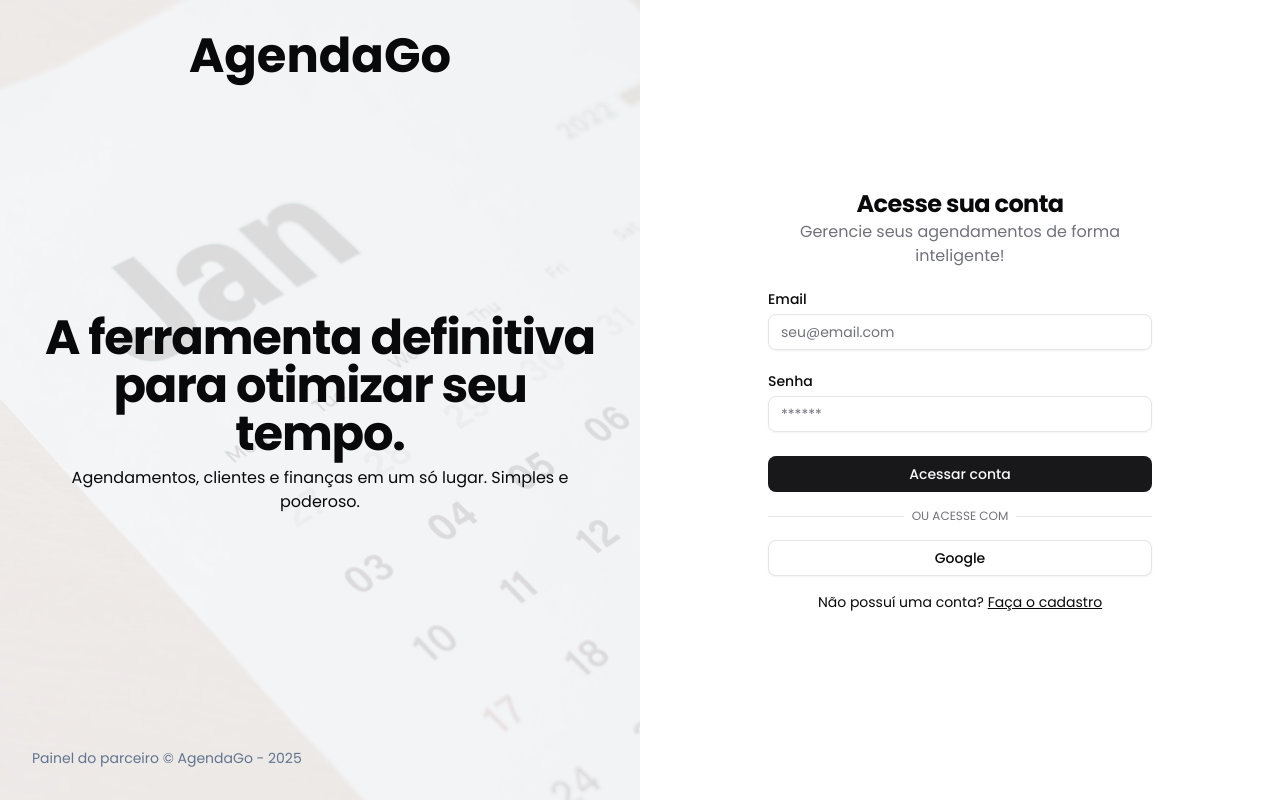
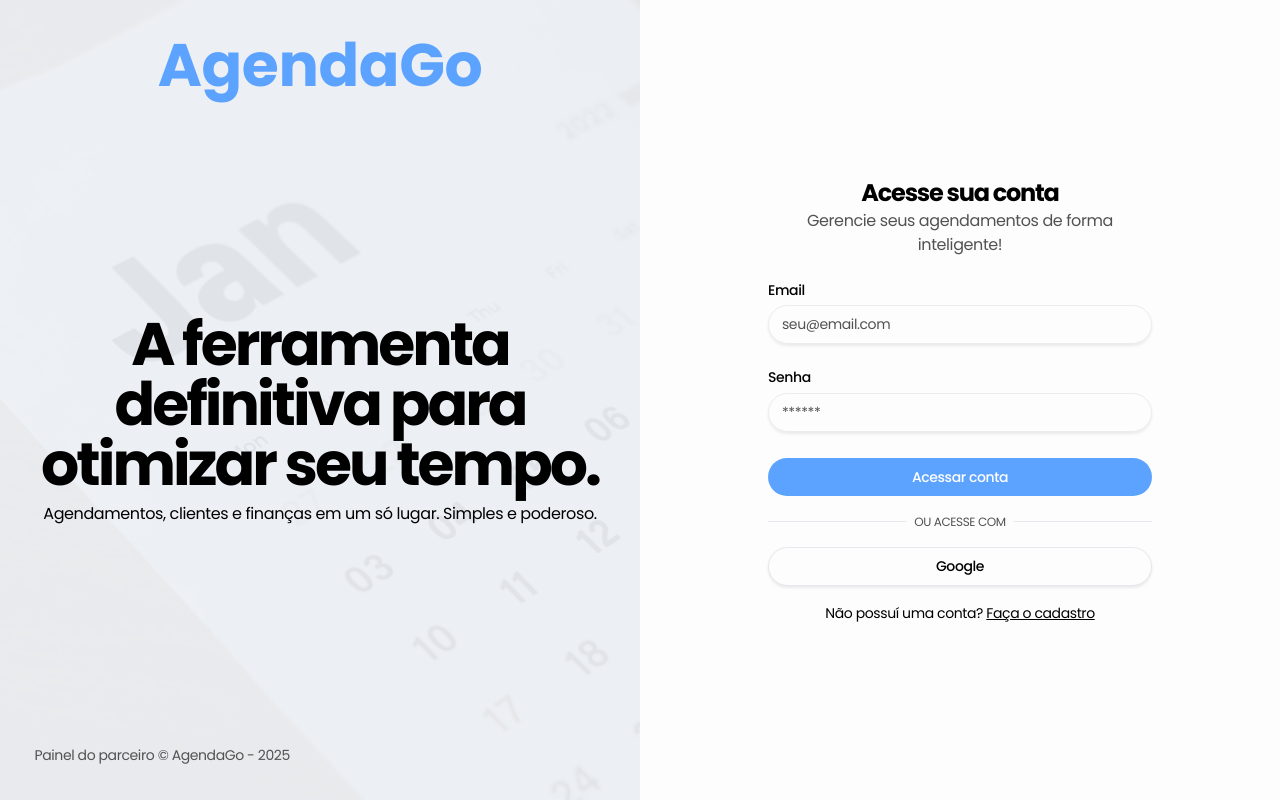
Before and after one commit to DosSantosDev2022/agenda-go-app, a Next.js app: page /auth/login in a window 1280 px wide. Built offline with nearby package versions, Linux system fonts and the light colour scheme.

Commit message:
fix: corrigindo erro no redirecionamento para onboarding

```diff
--- a/src/app/globals.css
+++ b/src/app/globals.css
@@ -3,113 +3,176 @@
 
 @custom-variant dark (&:is(.dark *));
 
+:root {
+  --background: oklch(0.9940 0 0);
+  --foreground: oklch(0 0 0);
+  --card: oklch(0.9940 0 0);
+  --card-foreground: oklch(0 0 0);
+  --popover: oklch(0.9911 0 0);
+  --popover-foreground: oklch(0 0 0);
+  --primary: oklch(0.7105 0.1532 255.7086);
+  --primary-foreground: oklch(1.0000 0 0);
+  --secondary: oklch(0.9540 0.0063 255.4755);
+  --secondary-foreground: oklch(0.1344 0 0);
+  --muted: oklch(0.9702 0 0);
+  --muted-foreground: oklch(0.4386 0 0);
+  --accent: oklch(0.9393 0.0288 266.3680);
+  --accent-foreground: oklch(0.5445 0.1903 259.4848);
+  --destructive: oklch(0.6290 0.1902 23.0704);
+  --destructive-foreground: oklch(1.0000 0 0);
+  --border: oklch(0.9300 0.0094 286.2156);
+  --input: oklch(0.9401 0 0);
+  --ring: oklch(0 0 0);
+  --chart-1: oklch(0.7459 0.1483 156.4499);
+  --chart-2: oklch(0.5393 0.2713 286.7462);
+  --chart-3: oklch(0.7336 0.1758 50.5517);
+  --chart-4: oklch(0.5828 0.1809 259.7276);
+  --chart-5: oklch(0.5590 0 0);
+  --sidebar: oklch(0.9777 0.0051 247.8763);
+  --sidebar-foreground: oklch(0 0 0);
+  --sidebar-primary: oklch(0 0 0);
+  --sidebar-primary-foreground: oklch(1.0000 0 0);
+  --sidebar-accent: oklch(0.9401 0 0);
+  --sidebar-accent-foreground: oklch(0 0 0);
+  --sidebar-border: oklch(0.9401 0 0);
+  --sidebar-ring: oklch(0 0 0);
+  --font-sans: Plus Jakarta Sans, sans-serif;
+  --font-serif: Lora, serif;
+  --font-mono: IBM Plex Mono, monospace;
+  --radius: 1.4rem;
+  --shadow-x: 0px;
+  --shadow-y: 2px;
+  --shadow-blur: 3px;
+  --shadow-spread: 0px;
+  --shadow-opacity: 0.16;
+  --shadow-color: hsl(0 0% 0%);
+  --shadow-2xs: 0px 2px 3px 0px hsl(0 0% 0% / 0.08);
+  --shadow-xs: 0px 2px 3px 0px hsl(0 0% 0% / 0.08);
+  --shadow-sm: 0px 2px 3px 0px hsl(0 0% 0% / 0.16), 0px 1px 2px -1px hsl(0 0% 0% / 0.16);
+  --shadow: 0px 2px 3px 0px hsl(0 0% 0% / 0.16), 0px 1px 2px -1px hsl(0 0% 0% / 0.16);
+  --shadow-md: 0px 2px 3px 0px hsl(0 0% 0% / 0.16), 0px 2px 4px -1px hsl(0 0% 0% / 0.16);
+  --shadow-lg: 0px 2px 3px 0px hsl(0 0% 0% / 0.16), 0px 4px 6px -1px hsl(0 0% 0% / 0.16);
+  --shadow-xl: 0px 2px 3px 0px hsl(0 0% 0% / 0.16), 0px 8px 10px -1px hsl(0 0% 0% / 0.16);
+  --shadow-2xl: 0px 2px 3px 0px hsl(0 0% 0% / 0.40);
+  --tracking-normal: -0.025em;
+  --spacing: 0.27rem;
+}
+
+.dark {
+  --background: oklch(0.2223 0.0060 271.1393);
+  --foreground: oklch(0.9551 0 0);
+  --card: oklch(0.2568 0.0076 274.6528);
+  --card-foreground: oklch(0.9551 0 0);
+  --popover: oklch(0.2568 0.0076 274.6528);
+  --popover-foreground: oklch(0.9551 0 0);
+  --primary: oklch(0.7105 0.1532 255.7086);
+  --primary-foreground: oklch(1.0000 0 0);
+  --secondary: oklch(0.2940 0.0130 272.9312);
+  --secondary-foreground: oklch(0.9551 0 0);
+  --muted: oklch(0.2940 0.0130 272.9312);
+  --muted-foreground: oklch(0.7058 0 0);
+  --accent: oklch(0.2795 0.0368 260.0310);
+  --accent-foreground: oklch(0.7857 0.1153 246.6596);
+  --destructive: oklch(0.7106 0.1661 22.2162);
+  --destructive-foreground: oklch(1.0000 0 0);
+  --border: oklch(0.3289 0.0092 268.3843);
+  --input: oklch(0.3289 0.0092 268.3843);
+  --ring: oklch(0.6132 0.2294 291.7437);
+  --chart-1: oklch(0.8003 0.1821 151.7110);
+  --chart-2: oklch(0.6132 0.2294 291.7437);
+  --chart-3: oklch(0.8077 0.1035 19.5706);
+  --chart-4: oklch(0.6691 0.1569 260.1063);
+  --chart-5: oklch(0.7058 0 0);
+  --sidebar: oklch(0.2011 0.0039 286.0396);
+  --sidebar-foreground: oklch(0.9551 0 0);
+  --sidebar-primary: oklch(0.6132 0.2294 291.7437);
+  --sidebar-primary-foreground: oklch(1.0000 0 0);
+  --sidebar-accent: oklch(0.2940 0.0130 272.9312);
+  --sidebar-accent-foreground: oklch(0.6132 0.2294 291.7437);
+  --sidebar-border: oklch(0.3289 0.0092 268.3843);
+  --sidebar-ring: oklch(0.6132 0.2294 291.7437);
+  --font-sans: Plus Jakarta Sans, sans-serif;
+  --font-serif: Lora, serif;
+  --font-mono: IBM Plex Mono, monospace;
+  --radius: 1.4rem;
+  --shadow-x: 0px;
+  --shadow-y: 2px;
+  --shadow-blur: 3px;
+  --shadow-spread: 0px;
+  --shadow-opacity: 0.16;
+  --shadow-color: hsl(0 0% 0%);
+  --shadow-2xs: 0px 2px 3px 0px hsl(0 0% 0% / 0.08);
+  --shadow-xs: 0px 2px 3px 0px hsl(0 0% 0% / 0.08);
+  --shadow-sm: 0px 2px 3px 0px hsl(0 0% 0% / 0.16), 0px 1px 2px -1px hsl(0 0% 0% / 0.16);
+  --shadow: 0px 2px 3px 0px hsl(0 0% 0% / 0.16), 0px 1px 2px -1px hsl(0 0% 0% / 0.16);
+  --shadow-md: 0px 2px 3px 0px hsl(0 0% 0% / 0.16), 0px 2px 4px -1px hsl(0 0% 0% / 0.16);
+  --shadow-lg: 0px 2px 3px 0px hsl(0 0% 0% / 0.16), 0px 4px 6px -1px hsl(0 0% 0% / 0.16);
+  --shadow-xl: 0px 2px 3px 0px hsl(0 0% 0% / 0.16), 0px 8px 10px -1px hsl(0 0% 0% / 0.16);
+  --shadow-2xl: 0px 2px 3px 0px hsl(0 0% 0% / 0.40);
+}
+
 @theme inline {
   --color-background: var(--background);
   --color-foreground: var(--foreground);
-  --font-sans: var(--font-geist-sans);
-  --font-mono: var(--font-geist-mono);
+  --color-card: var(--card);
+  --color-card-foreground: var(--card-foreground);
+  --color-popover: var(--popover);
+  --color-popover-foreground: var(--popover-foreground);
+  --color-primary: var(--primary);
+  --color-primary-foreground: var(--primary-foreground);
+  --color-secondary: var(--secondary);
+  --color-secondary-foreground: var(--secondary-foreground);
+  --color-muted: var(--muted);
+  --color-muted-foreground: var(--muted-foreground);
+  --color-accent: var(--accent);
+  --color-accent-foreground: var(--accent-foreground);
+  --color-destructive: var(--destructive);
+  --color-destructive-foreground: var(--destructive-foreground);
+  --color-border: var(--border);
+  --color-input: var(--input);
+  --color-ring: var(--ring);
+  --color-chart-1: var(--chart-1);
+  --color-chart-2: var(--chart-2);
+  --color-chart-3: var(--chart-3);
+  --color-chart-4: var(--chart-4);
+  --color-chart-5: var(--chart-5);
+  --color-sidebar: var(--sidebar);
+  --color-sidebar-foreground: var(--sidebar-foreground);
+  --color-sidebar-primary: var(--sidebar-primary);
+  --color-sidebar-primary-foreground: var(--sidebar-primary-foreground);
+  --color-sidebar-accent: var(--sidebar-accent);
+  --color-sidebar-accent-foreground: var(--sidebar-accent-foreground);
+  --color-sidebar-border: var(--sidebar-border);
   --color-sidebar-ring: var(--sidebar-ring);
-  --color-sidebar-border: var(--sidebar-border);
-  --color-sidebar-accent-foreground: var(--sidebar-accent-foreground);
-  --color-sidebar-accent: var(--sidebar-accent);
-  --color-sidebar-primary-foreground: var(--sidebar-primary-foreground);
-  --color-sidebar-primary: var(--sidebar-primary);
-  --color-sidebar-foreground: var(--sidebar-foreground);
-  --color-sidebar: var(--sidebar);
-  --color-chart-5: var(--chart-5);
-  --color-chart-4: var(--chart-4);
-  --color-chart-3: var(--chart-3);
-  --color-chart-2: var(--chart-2);
-  --color-chart-1: var(--chart-1);
-  --color-ring: var(--ring);
-  --color-input: var(--input);
-  --color-border: var(--border);
-  --color-destructive: var(--destructive);
-  --color-accent-foreground: var(--accent-foreground);
-  --color-accent: var(--accent);
-  --color-muted-foreground: var(--muted-foreground);
-  --color-muted: var(--muted);
-  --color-secondary-foreground: var(--secondary-foreground);
-  --color-secondary: var(--secondary);
-  --color-primary-foreground: var(--primary-foreground);
-  --color-primary: var(--primary);
-  --color-popover-foreground: var(--popover-foreground);
-  --color-popover: var(--popover);
-  --color-card-foreground: var(--card-foreground);
-  --color-card: var(--card);
+
+  --font-sans: var(--font-sans);
+  --font-mono: var(--font-mono);
+  --font-serif: var(--font-serif);
+
   --radius-sm: calc(var(--radius) - 4px);
   --radius-md: calc(var(--radius) - 2px);
   --radius-lg: var(--radius);
   --radius-xl: calc(var(--radius) + 4px);
+
+  --shadow-2xs: var(--shadow-2xs);
+  --shadow-xs: var(--shadow-xs);
+  --shadow-sm: var(--shadow-sm);
+  --shadow: var(--shadow);
+  --shadow-md: var(--shadow-md);
+  --shadow-lg: var(--shadow-lg);
+  --shadow-xl: var(--shadow-xl);
+  --shadow-2xl: var(--shadow-2xl);
+
+  --tracking-tighter: calc(var(--tracking-normal) - 0.05em);
+  --tracking-tight: calc(var(--tracking-normal) - 0.025em);
+  --tracking-normal: var(--tracking-normal);
+  --tracking-wide: calc(var(--tracking-normal) + 0.025em);
+  --tracking-wider: calc(var(--tracking-normal) + 0.05em);
+  --tracking-widest: calc(var(--tracking-normal) + 0.1em);
 }
 
-:root {
-  --radius: 0.625rem;
-  --background: oklch(1 0 0);
-  --foreground: oklch(0.141 0.005 285.823);
-  --card: oklch(1 0 0);
-  --card-foreground: oklch(0.141 0.005 285.823);
-  --popover: oklch(1 0 0);
-  --popover-foreground: oklch(0.141 0.005 285.823);
-  --primary: oklch(0.21 0.006 285.885);
-  --primary-foreground: oklch(0.985 0 0);
-  --secondary: oklch(0.967 0.001 286.375);
-  --secondary-foreground: oklch(0.21 0.006 285.885);
-  --muted: oklch(0.967 0.001 286.375);
-  --muted-foreground: oklch(0.552 0.016 285.938);
-  --accent: oklch(0.967 0.001 286.375);
-  --accent-foreground: oklch(0.21 0.006 285.885);
-  --destructive: oklch(0.577 0.245 27.325);
-  --border: oklch(0.92 0.004 286.32);
-  --input: oklch(0.92 0.004 286.32);
-  --ring: oklch(0.705 0.015 286.067);
-  --chart-1: oklch(0.646 0.222 41.116);
-  --chart-2: oklch(0.6 0.118 184.704);
-  --chart-3: oklch(0.398 0.07 227.392);
-  --chart-4: oklch(0.828 0.189 84.429);
-  --chart-5: oklch(0.769 0.188 70.08);
-  --sidebar: oklch(0.985 0 0);
-  --sidebar-foreground: oklch(0.141 0.005 285.823);
-  --sidebar-primary: oklch(0.21 0.006 285.885);
-  --sidebar-primary-foreground: oklch(0.985 0 0);
-  --sidebar-accent: oklch(0.967 0.001 286.375);
-  --sidebar-accent-foreground: oklch(0.21 0.006 285.885);
-  --sidebar-border: oklch(0.92 0.004 286.32);
-  --sidebar-ring: oklch(0.705 0.015 286.067);
-}
-
-.dark {
-  --background: oklch(0.141 0.005 285.823);
-  --foreground: oklch(0.985 0 0);
-  --card: oklch(0.21 0.006 285.885);
-  --card-foreground: oklch(0.985 0 0);
-  --popover: oklch(0.21 0.006 285.885);
-  --popover-foreground: oklch(0.985 0 0);
-  --primary: oklch(0.92 0.004 286.32);
-  --primary-foreground: oklch(0.21 0.006 285.885);
-  --secondary: oklch(0.274 0.006 286.033);
-  --secondary-foreground: oklch(0.985 0 0);
-  --muted: oklch(0.274 0.006 286.033);
-  --muted-foreground: oklch(0.705 0.015 286.067);
-  --accent: oklch(0.274 0.006 286.033);
-  --accent-foreground: oklch(0.985 0 0);
-  --destructive: oklch(0.704 0.191 22.216);
-  --border: oklch(1 0 0 / 10%);
-  --input: oklch(1 0 0 / 15%);
-  --ring: oklch(0.552 0.016 285.938);
-  --chart-1: oklch(0.488 0.243 264.376);
-  --chart-2: oklch(0.696 0.17 162.48);
-  --chart-3: oklch(0.769 0.188 70.08);
-  --chart-4: oklch(0.627 0.265 303.9);
-  --chart-5: oklch(0.645 0.246 16.439);
-  --sidebar: oklch(0.21 0.006 285.885);
-  --sidebar-foreground: oklch(0.985 0 0);
-  --sidebar-primary: oklch(0.488 0.243 264.376);
-  --sidebar-primary-foreground: oklch(0.985 0 0);
-  --sidebar-accent: oklch(0.274 0.006 286.033);
-  --sidebar-accent-foreground: oklch(0.985 0 0);
-  --sidebar-border: oklch(1 0 0 / 10%);
-  --sidebar-ring: oklch(0.552 0.016 285.938);
+body {
+  letter-spacing: var(--tracking-normal);
 }
 
 @layer base {
--- a/src/components/pages/auth/auth-layout.tsx
+++ b/src/components/pages/auth/auth-layout.tsx
@@ -23,19 +23,19 @@ export function AuthLayout({ title, subtitle, children }: AuthLayoutProps) {
           alt="Imagem de fundo da autenticação"
           fill // Faz a imagem preencher toda a div pai
           quality={50} // Opcional: reduz a qualidade para carregar mais rápido
-            className="object-cover opacity-10" // 'object-cover' evita distorção, 'opacity-10' a deixa bem clara
+          className="object-cover opacity-5" // 'object-cover' evita distorção, 'opacity-10' a deixa bem clara
         />
 
         {/* O conteúdo original agora fica sobre a imagem */}
         <div className="relative z-10 flex items-center justify-center">
           <Link href="/" className="flex items-center gap-2 text-lg font-bold">
             {/* <Image src={Logo} alt="AgendaGo Logo" width={32} height={32} /> */}
-            <span className='text-5xl'>AgendaGo</span>
+            <span className='text-6xl text-primary'>AgendaGo</span>
           </Link>
         </div>
 
         <div className="relative z-10 space-y-2 text-center">
-            <h1 className="text-5xl font-bold tracking-tight">
+          <h1 className="text-6xl font-bold tracking-tight">
             A ferramenta definitiva para otimizar seu tempo.
           </h1>
           <p className="">
@@ -43,7 +43,7 @@ export function AuthLayout({ title, subtitle, children }: AuthLayoutProps) {
           </p>
         </div>
 
-        <footer className="relative z-10 text-sm text-slate-500">
+        <footer className="relative z-10 text-sm text-muted-foreground">
           Painel do parceiro &copy; AgendaGo - {new Date().getFullYear()}
         </footer>
       </div>
```
Also changed, not shown: src/app/(pages)/(private)/dashboard/page.tsx (+21 -1 lines), src/app/(pages)/(private)/layout.tsx (+7 -19 lines), src/app/(pages)/(private)/onboarding/page.tsx (+25 -1 lines), src/components/layout/header.tsx (+15 -8 lines), src/components/layout/sidebar.tsx (+2 -9 lines), 1 other file (tests, documents, lock files or other folders). Lines whose indentation alone changed are shown as unchanged.
